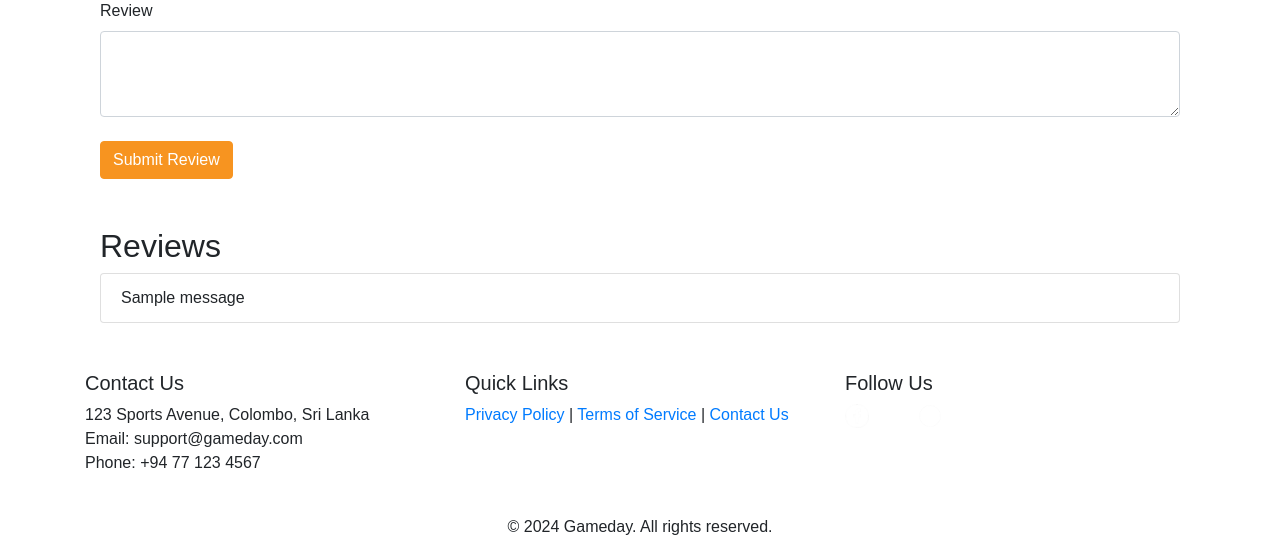
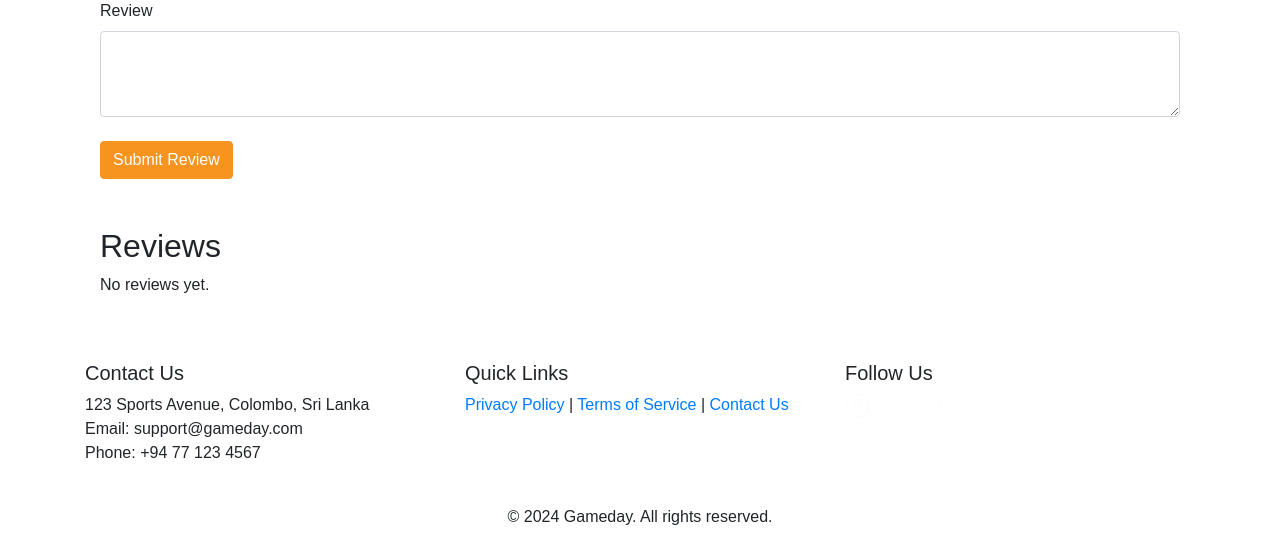
Before and after one commit to theekshanahansa/Group_11-Simple-e-commerce-system, a Django app: page /shop/product/1/ in a window 1280 px wide. Shown: the part 623-1178 px from the top of the page. After the commit the page ends 1148 px from the top, so only its background shows below. Run offline with Django 5.2, Linux system fonts and the light colour scheme; tables that the repository leaves empty hold one stand-in row (values such as "Sample post"); grey boxes marked "Sample" are stand-in pictures; one stand-in notice (Sample message) is shown; some libraries are stand-ins or nearby versions.

Commit message:
add review score with json file

```diff
--- /dev/null
+++ b/reviews.json
@@ -0,0 +1 @@
+{"12": ["good"]}
--- a/shop/templates/shop/Base.html
+++ b/shop/templates/shop/Base.html
@@ -41,7 +41,7 @@
     <div class="container mt-4 container-custom">
         {% block content %}{% endblock %}
     </div>
-        <footer class="mt-5">
+    <footer class="mt-5">
         <div class="container">
             <div class="row">
                 <div class="col-md-4">
--- a/shop/templates/shop/product_detail.html
+++ b/shop/templates/shop/product_detail.html
@@ -71,10 +71,10 @@
     <div class="row mt-5">
         <div class="col">
             <h2>Reviews</h2>
-            {% if messages %}
+            {% if reviews %}
                 <ul class="list-group">
-                    {% for message in messages %}
-                        <li class="list-group-item">{{ message }}</li>
+                    {% for review in reviews %}
+                        <li class="list-group-item">{{ review }}</li>
                     {% endfor %}
                 </ul>
             {% else %}
--- a/shop/views.py
+++ b/shop/views.py
@@ -6,6 +6,9 @@ from django.shortcuts import render, redirect
 from django.contrib.auth import login
 from .forms import UserRegistrationForm
 from .models import Category, Product
+import json
+import os
+from django.contrib import messages
 
 
 def home(request):
@@ -77,23 +80,45 @@ def product_by_category(request, category_id):
 
 
 # View to show product details
-from django.contrib import messages
-from .models import Product
+# File to store reviews
+REVIEWS_FILE = 'reviews.json'
+
+
+def load_reviews():
+    if os.path.exists(REVIEWS_FILE):
+        with open(REVIEWS_FILE, 'r') as file:
+            return json.load(file)
+    return {}
+
+
+def save_reviews(reviews):
+    with open(REVIEWS_FILE, 'w') as file:
+        json.dump(reviews, file)
+
 
 def product_detail(request, product_id):
     product = get_object_or_404(Product, pk=product_id)
     related_products = Product.objects.filter(category=product.category).exclude(id=product_id)[:3]
 
+    reviews = load_reviews().get(str(product_id), [])
+
     return render(request, 'shop/product_detail.html', {
         'product': product,
         'related_products': related_products,
+        'reviews': reviews,
     })
+
 
 def add_review(request, product_id):
     if request.method == 'POST':
         review = request.POST.get('review')
         if review:
-            messages.info(request, review)
+            reviews = load_reviews()
+            product_reviews = reviews.get(str(product_id), [])
+            product_reviews.append(review)
+            reviews[str(product_id)] = product_reviews
+            save_reviews(reviews)
+            messages.success(request, 'Review submitted successfully.')
     return redirect('product_detail', product_id=product_id)
 
 
```
